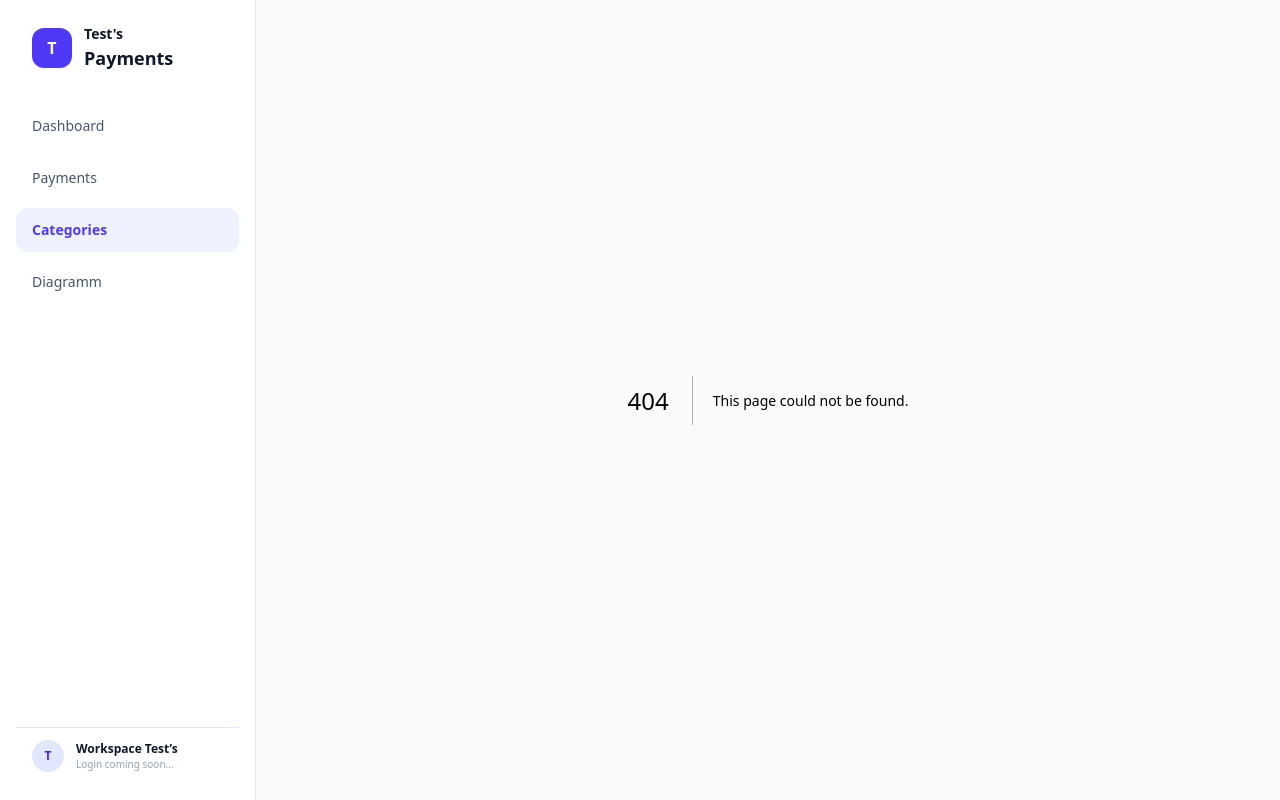
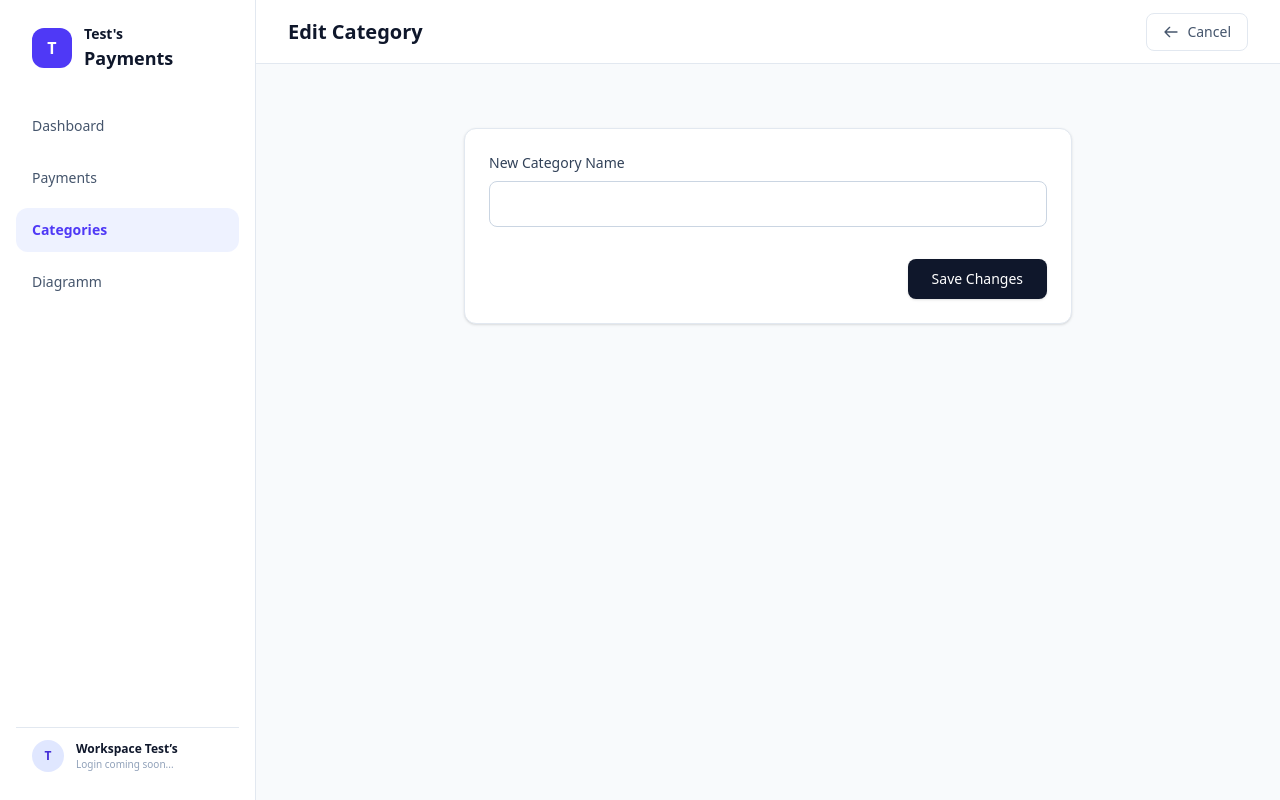
Before and after one commit to AdyanMidzic08/Expense-Tracker, a Next.js app in the folder client/: page /categories/edit/1 in a window 1280 px wide. Before the commit this address had no page. Built offline with nearby package versions, Linux system fonts and the light colour scheme; no server answers.

Commit message:
DELTE And PUT Method added to Category

```diff
--- /dev/null
+++ b/client/app/categories/edit/[id]/page.tsx
@@ -0,0 +1,108 @@
+"use client";
+
+import { useState, useEffect } from "react";
+import { useRouter, useParams } from "next/navigation";
+
+export default function EditCategory() {
+    const router = useRouter();
+    const params = useParams();
+    const id = params.id;
+
+    const [name, setName] = useState('');
+    const [isLoading, setIsLoading] = useState(true);
+
+    useEffect(() => {
+        const fetchCategory = async () => {
+            try {
+                const response = await fetch(`http://localhost:3001/api/categories/${id}`);
+                if (response.ok) {
+                    const data = await response.json();
+                    setName(data.name);
+                }
+            } catch (error) {
+                console.error("Error fetching category:", error);
+            } finally {
+                setIsLoading(false);
+            }
+        };
+
+        if (id) fetchCategory();
+    }, [id]);
+
+    const handleSubmit = async (e: React.FormEvent) => {
+        e.preventDefault();
+
+        try {
+            const response = await fetch(`http://localhost:3001/api/categories/${id}`, {
+                method: 'PUT',
+                headers: { 'Content-Type': 'application/json' },
+                body: JSON.stringify({ name })
+            });
+
+            if (response.ok) {
+                setTimeout(() => {
+                    router.push('/categories');
+                }, 120);
+            }
+        } catch (error) {
+            console.error("Error updating category:", error);
+        }
+    };
+
+    if (isLoading) {
+        return <div className="flex h-screen items-center justify-center bg-slate-50">Loading data...</div>;
+    }
+
+    return (
+        <div className="flex h-screen bg-slate-50 text-slate-800 font-sans">
+            <main className="flex-1 flex flex-col overflow-y-auto">
+                <header className="h-16 bg-white border-b border-slate-200 px-8 flex items-center justify-between sticky top-0 z-10">
+                    <h1 className="text-xl font-bold text-slate-900">Edit Category</h1>
+                    <div className="flex items-center gap-4">
+                        <button
+                            onClick={() => router.push('/categories')}
+                            className="px-4 py-2 rounded-lg border border-slate-200 text-slate-600 hover:bg-slate-50 text-sm font-medium transition-all flex items-center gap-2"
+                        >
+                            <svg className="w-4 h-4" fill="none" stroke="currentColor" strokeWidth="2" viewBox="0 0 24 24">
+                                <path strokeLinecap="round" strokeLinejoin="round" d="M10 19l-7-7m0 0l7-7m-7 7h18" />
+                            </svg>
+                            Cancel
+                        </button>
+                    </div>
+                </header>
+
+                <div className="p-8 max-w-2xl mx-auto w-full mt-8">
+                    <div className="bg-white rounded-xl border border-slate-200 shadow-sm p-6">
+                        <form onSubmit={handleSubmit} className="flex flex-col gap-6">
+
+                            <div>
+                                <label htmlFor="name" className="block text-sm font-medium text-slate-700 mb-2">
+                                    New Category Name
+                                </label>
+                                <input
+                                    type="text"
+                                    id="name"
+                                    name="name"
+                                    value={name}
+                                    onChange={(e) => setName(e.target.value)}
+                                    required
+                                    className="w-full px-4 py-2.5 rounded-lg border border-slate-300 focus:border-slate-900 focus:ring-1 focus:ring-slate-900 outline-none transition-all"
+                                />
+                            </div>
+
+                            <div className="flex justify-end pt-2">
+                                <button
+                                    type="submit"
+                                    className="px-6 py-2.5 bg-slate-900 text-white rounded-lg text-sm font-medium hover:bg-slate-800 transition-colors shadow-sm"
+                                >
+                                    Save Changes
+                                </button>
+                            </div>
+
+                        </form>
+                    </div>
+                </div>
+            </main>
+        </div>
+    );
+}
--- a/client/app/categories/page.tsx
+++ b/client/app/categories/page.tsx
@@ -1,30 +1,58 @@
-"use client"
+"use client";
+
 import { Category } from "@/types";
-import { requestToBodyStream } from "next/dist/server/body-streams";
-import { use, useEffect, useState } from "react";
+import { useEffect, useState } from "react";
 
-export default function categories() {
-
-        const [categories, setCategories] = useState<Category[]>([]);
-        const [loading, setLoading] = useState(true);
-        const [error, setError] = useState<string | null>(null);
+export default function CategoriesPage() {
+    const [categories, setCategories] = useState<Category[]>([]);
+    const [loading, setLoading] = useState(true);
+    const [error, setError] = useState<string | null>(null);
 
     useEffect(() => {
         fetch('http://localhost:3001/api/categories')
         .then((response) => {
             if(!response.ok) {
-                throw new Error("Failed to load Categories from the server"
-                )
+                throw new Error("Failed to load Categories from the server");
             }
             return response.json();
         })
         .then((data) => {
-            setCategories(data)
+            setCategories(data);
+            setLoading(false);
         })
         .catch((err) => {
             console.error(err);
-        })
-    })
+            setError(err.message);
+            setLoading(false);
+        });
+    }, []); // <--- WICHTIG: Das leere Array verhindert die Endlosschleife!
+
+    const handleEdit = (id: number) => {
+      window.location.href = `/categories/edit/${id}`;
+    };
+
+    const handleDelete = async (id: number) => {
+        if (!confirm('Are you sure you want to delete this Category?')) return;
+
+        try {
+          const response = await fetch(`http://localhost:3001/api/categories/${id}`, {
+            method: 'DELETE',
+          });
+
+          if (!response.ok) {
+            throw new Error('Failed to delete the category.');
+          }
+
+          // Entferne die gelöschte Kategorie sofort aus dem State
+          setCategories(categories.filter((c) => c.id !== id));
+        } catch (err: any) {
+          alert(err.message || 'An error occurred while deleting.');
+        }
+    };
+
+    if (loading) {
+        return <div className="flex h-screen items-center justify-center bg-slate-50 text-slate-500">Loading categories...</div>;
+    }
 
     return (
         <>
@@ -37,7 +65,6 @@ export default function categories() {
                     href="/"
                     className="px-4 py-2 rounded-lg border border-slate-200 text-slate-600 hover:bg-slate-50 text-sm font-medium transition-all flex items-center gap-2"
                     >
-                    {/* Home / Arrow Left SVG Icon */}
                     <svg className="w-4 h-4" fill="none" stroke="currentColor" strokeWidth="2" viewBox="0 0 24 24">
                         <path strokeLinecap="round" strokeLinejoin="round" d="M10 19l-7-7m0 0l7-7m-7 7h18" />
                     </svg>
@@ -56,23 +83,24 @@ export default function categories() {
                   <thead>
                     <tr className="bg-slate-50 text-slate-500 font-semibold border-b border-slate-200">
                       <th className="py-3 px-6">ID</th>
-                      <th className="py-3 px-6">name</th>
-                      <th className="py-3 px-6">created at</th>
+                      <th className="py-3 px-6">Name</th>
+                      <th className="py-3 px-6">Created At</th>
+                      <th className="py-3 px-6 text-right">Actions</th>
                     </tr>
                   </thead>
                   <tbody className="divide-y divide-slate-100">
                     {categories.length === 0 ? (
                       <tr>
-                        <td colSpan={5} className="p-8 text-center text-slate-500">
-                          No categories found. Create your first invoice!
+                        <td colSpan={4} className="p-8 text-center text-slate-500">
+                          No categories found. Create your first category!
                         </td>
                       </tr>
                     ) : (
-                      categories.map((categorie) => (
+                      categories.map((categorie, index) => (
                         <tr key={categorie.id} className="hover:bg-slate-50/50">
-                          <td className="py-4 px-6 font-medium text-slate-900">{categorie.id}</td>
+                          <td className="py-4 px-6 font-medium text-slate-900">{index + 1}</td>
                           <td className="py-4 px-6 text-slate-600">{categorie.name}</td>
-                          <td className="py-4 px-6">
+                          <td className="py-4 px-6 text-slate-600">
                               {new Date(categorie.created_at).toLocaleDateString('de-AT', {
                                 day: '2-digit',
                                 month: '2-digit',
@@ -83,8 +111,8 @@ export default function categories() {
                             <div className="flex items-center justify-end gap-2">
 
                               <button
-                                onClick={() => handleEdit(payment.id)}
-                                title="Edit Payment"
+                                onClick={() => handleEdit(categorie.id)}
+                                title="Edit Category"
                                 className="p-2 text-slate-500 hover:text-indigo-600 hover:bg-indigo-50 rounded-lg transition-all cursor-pointer"
                               >
                                 <svg className="w-4 h-4" fill="none" stroke="currentColor" strokeWidth="2" viewBox="0 0 24 24">
@@ -97,8 +125,8 @@ export default function categories() {
                               </button>
 
                               <button
-                                onClick={() => handleDelete(payment.id)}
-                                title="Delete Payment"
+                                onClick={() => handleDelete(categorie.id)}
+                                title="Delete Category"
                                 className="p-2 text-slate-500 hover:text-rose-600 hover:bg-rose-50 rounded-lg transition-all cursor-pointer"
                               >
                                 <svg className="w-4 h-4" fill="none" stroke="currentColor" strokeWidth="2" viewBox="0 0 24 24">
```
Also changed, not shown: 1 other file (tests, documents, lock files or other folders).
